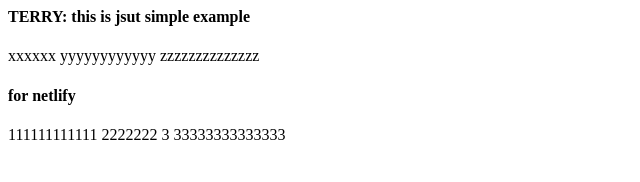
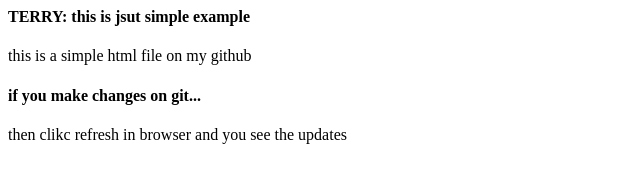
Before and after one commit to terrytaylorbiz/london, a plain HTML site: page index.html in a window 1280 px wide. Shown: the whole page, without its empty margins (0-640 px from the left). Drawn offline with Linux system fonts and the light colour scheme.

Commit message:
Update index.html

```diff
--- a/index.html
+++ b/index.html
@@ -1,7 +1,7 @@
 
     <div class="four columns">
       <h4>TERRY: this is jsut simple example</h4>
-      <p>xxxxxx yyyyyyyyyyyy zzzzzzzzzzzzzz</p>
-     <h4>for netlify</h4>
-      <p>111111111111 2222222 3   33333333333333</p>
+      <p>this is a simple html file on my github</p>
+     <h4>if you make changes on git...</h4>
+      <p>then clikc refresh in browser and you see the updates</p>
     </div>
```
